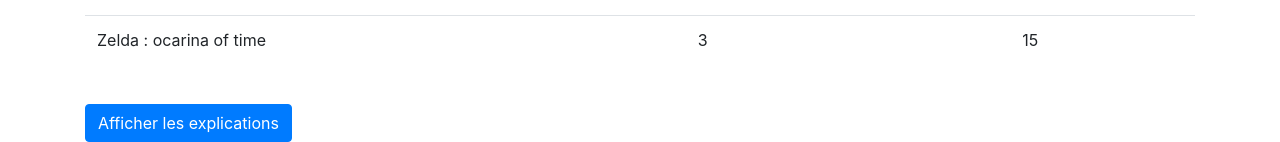
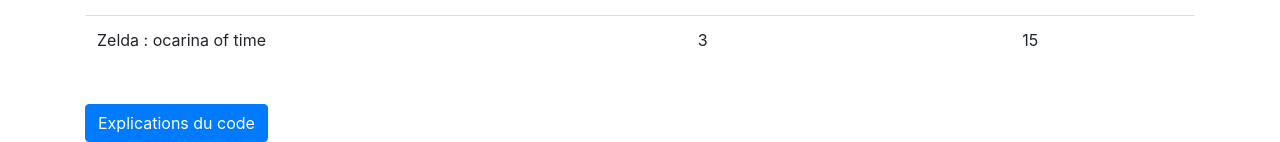
Before and after one commit to taccary/B1-SIO1-decouverte-php, a PHP site: page /mini-site/page1.php in a window 1280 px wide. Shown: the part 2804-2946 px from the top of the page. Run offline with PHP 8.4, Linux system fonts and the light colour scheme; data comes from the database, SQL or seed files in the repository; some libraries are stand-ins or nearby versions.

Commit message:
maj explain

```diff
--- a/site/mini-site/explications/explainPage1.php
+++ b/site/mini-site/explications/explainPage1.php
@@ -1,6 +1,6 @@
 <!-- Bouton pour afficher la fenêtre modale -->
 <button type="button" class="btn btn-primary" data-toggle="modal" data-target="#explicationModal">
-    Afficher les explications
+    Explications du code
 </button>
 
 <!-- Modal -->
--- a/site/mini-site/explications/explainPage2.php
+++ b/site/mini-site/explications/explainPage2.php
@@ -1,6 +1,6 @@
 <!-- Bouton pour afficher la fenêtre modale -->
 <button type="button" class="btn btn-primary" data-toggle="modal" data-target="#explicationModal">
-    Afficher les explications
+    Explications du code
 </button>
 
 <!-- Modal -->
```
